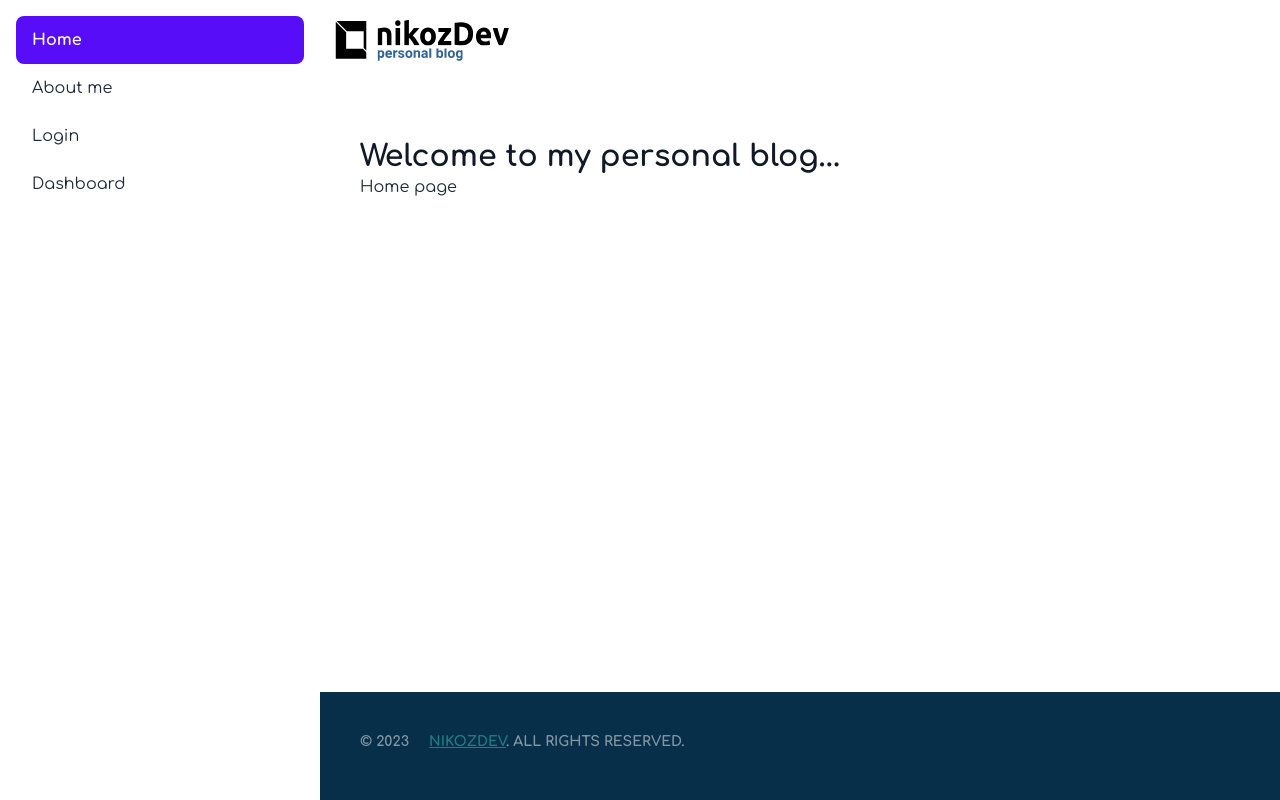
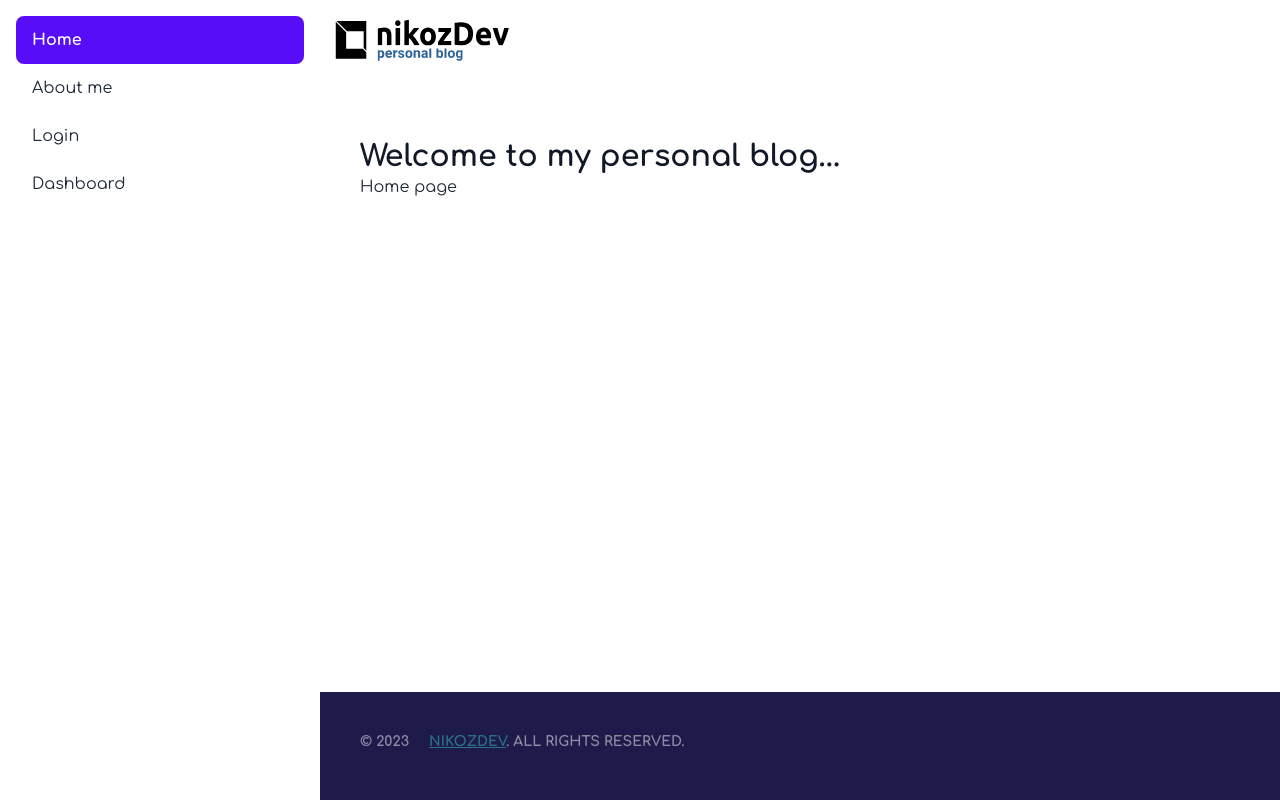
Before and after one commit to nikoz84/next-react, a Next.js app: page / in a window 1280 px wide. Built offline with nearby package versions, Linux system fonts and the light colour scheme.

Commit message:
feat(footer): new footer and fix links

```diff
--- a/src/components/Layout/Footer.tsx
+++ b/src/components/Layout/Footer.tsx
@@ -3,7 +3,7 @@ import Link from 'next/link'
 export default function Footer() {
     const year = new Date().getFullYear()
     return (
-        <footer className="footer p-10 bg-sky-950 text-neutral-content">
+        <footer className="footer p-10 bg-indigo-950 text-neutral-content">
             <div>
                 <span className="footer-title">
                     <span className="mr-5">© {year}</span>
--- a/src/components/Layout/Layout.tsx
+++ b/src/components/Layout/Layout.tsx
@@ -21,7 +21,7 @@ const Layout = ({ children }: IProps) => {
                         <Link href={`/`}>
                             <Image
                                 priority
-                                style={{ height: '63px', width: '190px'}}
+                                style={{ height: '63px', width: '190px' }}
                                 src={`/logo.svg`}
                                 alt="logo"
                                 width={`190`}
```
Also changed, not shown: src/components/ActiveLink/ActiveLink.tsx (line endings or trailing spaces), 1 other file (tests, documents, lock files or other folders).
